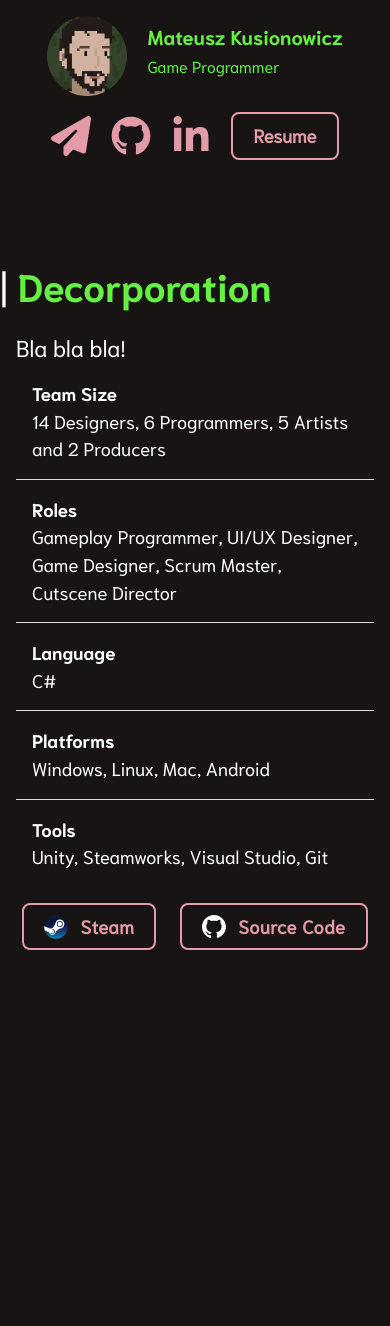
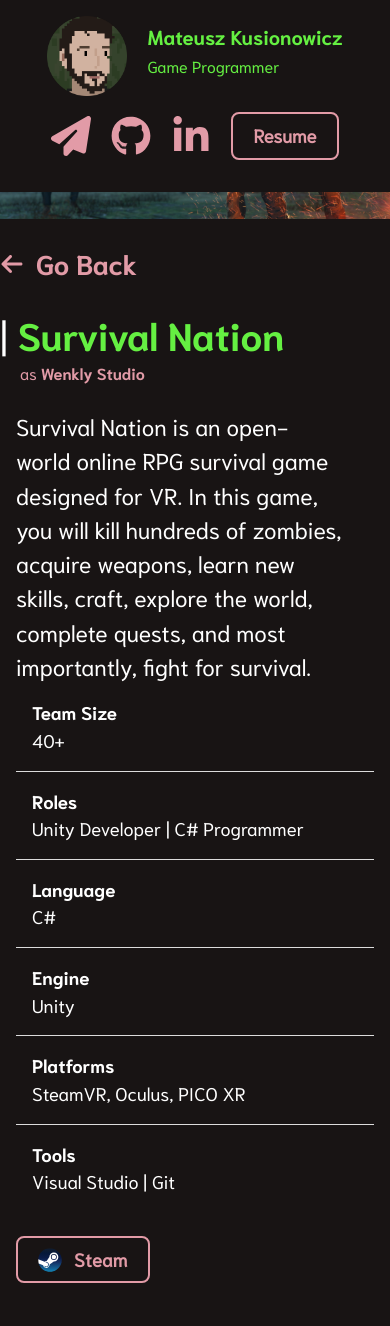
Before and after one commit to TheMatiaz0/thematiaz0.github.io, an Eleventy site: page src/project-pages.njk in a window 390 px wide. Shown: the top 1326 px of the page. Before the commit the page ends 982 px from the top, so only its background shows below. Built offline with nearby package versions, Linux system fonts and the light colour scheme; Eleventy itself is replaced by a stand-in of ours; files that its build step writes are made by us from their sources.

Commit message:
Refactor old projects and add new ones

```diff
--- a/src/_data/experience.json
+++ b/src/_data/experience.json
@@ -4,6 +4,7 @@
 			"name": "C#",
 			"experience": "4 Years",
 			"projectCount": "25+ Projects",
+      "description": "Object-oriented programming language",
 			"tag": "csharp"
 		},
 		{
@@ -11,6 +12,7 @@
 			"name": "JavaScript",
 			"experience": "1 Year",
 			"projectCount": "1 Project",
+      "description": "Masochistic programming language used by majority of websites (TypeScript is a lot better)",
 			"tag": "javascript"
 		},
 		{
@@ -18,17 +20,20 @@
 			"name": "Python",
 			"experience": "1 Year",
 			"projectCount": "1 Project",
+      "description": "High-level, dynamically typed programming language",
 			"tag": "python"
 		},
 		{
 			"iconUrl": "pol.webp",
 			"name": "Polish",
-			"experience": "Native"
+			"experience": "Native",
+      "description": "Language used in Poland"
 		},
 		{
 			"iconUrl": "eng.webp",
 			"name": "English",
-			"experience": "C1 Level"
+			"experience": "C1 Level",
+      "description": "Language used as primary communication between humans"
 		}
 	],
 	"tools": [
@@ -37,6 +42,7 @@
       "name": "Unity",
       "experience": "4 Years",
       "projectCount": "25+ Projects",
+      "description": "A video game engine that uses C#",
       "tag": "unity"
     },
     {
@@ -44,6 +50,7 @@
       "name": "Visual Studio",
       "experience": "4 Years",
       "projectCount": "25+ Projects",
+      "description": "An IDE (code editor) for C#",
       "tag": "vs"
     },
     {
@@ -51,6 +58,7 @@
       "name": "Git",
       "experience": "4 Years",
       "projectCount": "25+ Projects",
+      "description": "A source control language that allows you to do almost conflictless code sharing",
       "tag": "git"
     },
     {
@@ -58,6 +66,7 @@
       "name": "Figma",
       "experience": "6 Months",
       "projectCount": "3 Projects",
+      "description": "A UI/UX design and graphic design software",
       "tag": "figma"
     },
     {
@@ -65,6 +74,7 @@
       "name": "Photon Fusion",
       "experience": "1 Year",
       "projectCount": "1 Project",
+      "description": "A multiplayer/networking library for Unity",
       "tag": "fusion"
     }
   ],
@@ -73,36 +83,42 @@
       "iconUrl": "steam.png",
       "name": "SteamVR",
       "projectCount": "1 Project",
+      "description": "A platform from Valve that behaves as unified space between PC and VR headsets",
       "tag": "steamvr"
     },
     {
       "iconUrl": "windows.png",
       "name": "Windows",
       "projectCount": "25+ Projects",
+      "description": "An operating system made by Microsoft used by majority of video game users",
       "tag": "windows"
     },
     {
       "iconUrl": "pico.webp",
       "name": "PICO XR",
       "projectCount": "1 Project",
+      "description": "A platform for PICO VR headsets",
       "tag": "pico"
+    },
+    {
+      "iconUrl": "linux.png",
+      "name": "Linux",
+      "projectCount": "2 Projects",
+      "description": "A family of open-source operating systems",
+      "tag": "linux"
     },
     {
       "iconUrl": "android.png",
       "name": "Android",
       "projectCount": "1 Project",
+      "description": "A mobile operating system based on Linux",
       "tag": "android"
-    },
-    {
-      "iconUrl": "linux.png",
-      "name": "Linux",
-      "projectCount": "2 Projects",
-      "tag": "linux"
     },
     {
       "iconUrl": "macOS.png",
       "name": "macOS",
       "projectCount": "2 Projects",
+      "description": "A Unix operating system",
       "tag": "mac"
     }
   ]
--- a/src/_data/projects.json
+++ b/src/_data/projects.json
@@ -1,139 +1,226 @@
 [{
-  "showcaseWebmUrl": "decorporation.webm",
-  "title": "Decorporation",
+  "showcaseWebmUrl": "survival-nation.webm",
+  "showcaseHeaderUrl": "survival-nation.jpg",
+  "title": "Survival Nation",
   "studio": {
-    "studioLogo": "wenklyLogo.webp",
-    "studioName": "Cubepotato Games",
-    "studioUrl": "cubepotatogames"
+    "name": "Wenkly Studio",
+    "url": "https://www.wenklystudio.com"
   },
-  "shortDescription": "Bla bla bla!",
-  "startDate": "01/2022",
-  "endDate": "08/2022",
-  "url": "decorporation",
-  "tags": ["windows", "linux", "mac", "gamejam"],
+  "shortDescription": "Survival Nation is an open-world online RPG survival game designed for VR. In this game, you will kill hundreds of zombies, acquire weapons, learn new skills, craft, explore the world, complete quests, and most importantly, fight for survival.",
+  "startDate": "03/2022",
+  "endDate": "02/2023",
+  "url": "survival-nation",
+  "tags": ["steamvr", "oculus", "picoxr", "pico", "csharp", "unity", "vs", "git", "commercial", "steam", "fusion"],
   "details": [
     {
       "header": "Team Size",
-      "content": "14 Designers, 6 Programmers, 5 Artists and 2 Producers"
+      "content": "40+"
     },
     {
       "header": "Roles",
-      "content": "Gameplay Programmer, UI/UX Designer, Game Designer, Scrum Master, Cutscene Director"
+      "content": "Unity Developer | C# Programmer"
     },
     {
       "header": "Language",
       "content": "C#"
     },
     {
+      "header": "Engine",
+      "content": "Unity"
+    },
+    {
       "header": "Platforms",
-      "content": "Windows, Linux, Mac, Android"
+      "content": "SteamVR, Oculus, PICO XR"
     },
     {
       "header": "Tools",
-      "content": "Unity, Steamworks, Visual Studio, Git"
+      "content": "Visual Studio | Git"
+    }
+  ],
+  "sources": {
+    "showcasePlatform": "Steam",
+    "showcaseUrl": "https://store.steampowered.com/app/2153780/Survival_Nation"
+  }
+},
+
+  {
+  "showcaseWebmUrl": "1920-telegraphist.webm",
+  "showcaseHeaderUrl": "1920-telegraphist.jpg",
+  "title": "1920: The Telegraphist",
+  "studio": {
+    "name": "Cubepotato Games",
+    "url": "https://cubepotato.eu"
+  },
+  "shortDescription": "Made strategy rhythm game for HackYeah 2022 during 24 hours in 6-person team as programmer and sound & music artist, also handled a bit of scrum master role. Won 2nd place in Game Development #1 - Polish Great Battles category!",
+  "startDate": "11/2022",
+  "endDate": "11/2022",
+  "url": "1920-telegraphist",
+  "tags": ["windows", "csharp", "unity", "vs", "git", "gamejam", "noncommercial"],
+  "details": [
+    {
+      "header": "Team Size",
+      "content": "6"
+    },
+    {
+      "header": "Roles",
+      "content": "Project Manager | Scrum Master | Gameplay Programmer | Audio Designer | Game Designer"
+    },
+    {
+      "header": "Language",
+      "content": "C#"
+    },
+    {
+      "header": "Engine",
+      "content": "Unity"
+    },
+    {
+      "header": "Platforms",
+      "content": "Windows"
+    },
+    {
+      "header": "Tools",
+      "content": "Visual Studio | Git"
+    }
+  ],
+  "sources": {
+    "showcasePlatform": "Itch.io",
+    "showcaseUrl": "https://thematiaz0.itch.io/1920-telegraphist",
+    "codeUrl": "https://github.com/piratehacker/krakjam-2022"
+  }
+},
+  {
+  "showcaseWebmUrl": "decorporation.webm",
+  "showcaseHeaderUrl": "decorporation.webp",
+  "title": "Decorporation",
+  "studio": {
+    "name": "Cubepotato Games",
+    "url": "https://cubepotato.eu"
+  },
+  "shortDescription": "Made 3D FPS commercial game and published on Steam. Worked on a project wearing different hats - scrum master, programmer and UI designer. Programmed things like upgrade system inspired with Hades, camera system with Cinemachine, implementation of external APIs and handled a lot of various bugs.",
+  "startDate": "01/2022",
+  "endDate": "08/2022",
+  "url": "decorporation",
+  "tags": ["windows", "linux", "mac", "csharp", "unity", "vs", "git", "figma", "gamejam", "commercial", "steam", "scrum"],
+  "details": [
+    {
+      "header": "Team Size",
+      "content": "10+"
+    },
+    {
+      "header": "Roles",
+      "content": "Project Manager | Scrum Master | Optimization Programmer | Gameplay Programmer | Sound Designer | Cutscene Director"
+    },
+    {
+      "header": "Language",
+      "content": "C#"
+    },
+    {
+      "header": "Engine",
+      "content": "Unity"
+    },
+    {
+      "header": "Platforms",
+      "content": "Windows | Linux | Mac"
+    },
+    {
+      "header": "Tools",
+      "content": "Visual Studio | Steamworks | Git | Figma"
     }
   ],
   "sources": {
     "showcasePlatform": "Steam",
     "showcaseUrl": "https://store.steampowered.com/app/1968950/Decorporation",
     "codeUrl": "https://github.com/piratehacker/krakjam-2022"
-  },
-  "article": {
-    "sections": [{
-        "header": "Section 1",
-        "text": "This is an example!",
-        "content": "/kicm.webp"
-      },
-      {
-        "header": "Section 2",
-        "text": "This is an example too!",
-        "content": "/decorporation.webp"
-      }
-    ]
   }
 },
 {
   "showcaseWebmUrl": "kicm.webm",
+  "showcaseHeaderUrl": "kicm.webp",
   "title": "Keep it Cool, Man",
   "studio": {
-    "studioLogo": "",
-    "studioName": "Cyberevolver_Studios",
-    "studioUrl": "Cyberevolver_Studios"
+    "name": "Cyberevolver_Studios",
+    "url": "https://cyberevolver-studios.itch.io"
   },
-  "shortDescription": "Bla bla bla 22!",
-  "startDate": "01/2022",
-  "endDate": "08/2022",
+  "shortDescription": "Worked on arcade fast-paced typing game and released Unity game in 3-person team on Steam for free. Made all user interface (including animations created through C# using DOTween), implemented third-party APIs, created game content (like bomb letters, shotgun letters, etc), made Unity editor tools to speed up development process.",
+  "startDate": "08/2021",
+  "endDate": "07/2022",
   "url": "kicm",
-  "tags": ["csharp", "windows", "linux", "mac", "gamejam"],
+  "tags": ["windows", "linux", "mac", "csharp", "unity", "vs", "git", "figma", "noncommercial", "steam"],
   "details": [
     {
       "header": "Team Size",
-      "content": "14 Designers, 6 Programmers, 5 Artists and 2 Producers"
+      "content": "4"
     },
     {
       "header": "Roles",
-      "content": "Gameplay Programmer, UI/UX Designer, Game Designer, Scrum Master, Cutscene Director"
+      "content": "Gameplay Programmer | Tool Programmer | Animation Programmer (DOTween) | UI/UX Designer"
+    },
+    {
+      "header": "Language",
+      "content": "C#"
+    },
+    {
+      "header": "Engine",
+      "content": "Unity"
+    },
+    {
+      "header": "Platforms",
+      "content": "Windows | Linux | Mac"
+    },
+    {
+      "header": "Tools",
+      "content": "Visual Studio | Steamworks | Git | Figma"
     }
   ],
   "sources": {
     "showcasePlatform": "Steam",
-    "showcaseUrl": "https://store.steampowered.com/app/1968950/Decorporation",
-    "codeUrl": "https://github.com/piratehacker/krakjam-2022"
-  },
-  "article": {
-    "sections": [{
-        "header": "Section 1",
-        "text": "This is an example!",
-        "content": "/kicm.webp"
-      },
-      {
-        "header": "Section 2",
-        "text": "This is an example too!",
-        "content": "/decorporation.webp"
-      }
-    ]
+    "showcaseUrl": "https://store.steampowered.com/app/2000320/Keep_it_Cool_Man",
+    "codeUrl": "https://github.com/Biegus/LetterBattle"
   }
 },
 {
   "showcaseWebmUrl": "tgib.webm",
+  "showcaseHeaderUrl": "tgib.webp",
   "title": "This Game Is Broken",
   "studio": {
-    "studioLogo": "",
-    "studioName": "Cyberevolver_Studios",
-    "studioUrl": "Cyberevolver_Studios"
+    "name": "NullPtr",
+    "url": "https://krakjam.pl"
   },
-  "shortDescription": "Bla bla bla 22!",
-  "startDate": "01/2022",
-  "endDate": "08/2022",
+  "shortDescription": "Built a game in 72 hours with a four-person team in my first stationary game jam named KrakJam. Programmed mainly content such as bad effects when you pick up the glitches. Improved game after the release with postprocessing effects.",
+  "startDate": "01/2020",
+  "endDate": "02/2020",
   "url": "tgib",
-  "tags": ["csharp", "windows", "linux", "mac", "gamejam"],
+  "tags": ["windows", "android", "csharp", "unity", "vs", "git", "noncommercial", "gamejam"],
   "details": [
     {
       "header": "Team Size",
-      "content": "14 Designers, 6 Programmers, 5 Artists and 2 Producers"
+      "content": "4"
     },
     {
       "header": "Roles",
-      "content": "Gameplay Programmer, UI/UX Designer, Game Designer, Scrum Master, Cutscene Director"
+      "content": "Gameplay Programmer | Game Designer"
+    },
+    {
+      "header": "Language",
+      "content": "C#"
+    },
+    {
+      "header": "Engine",
+      "content": "Unity"
+    },
+    {
+      "header": "Platforms",
+      "content": "Windows | Android"
+    },
+    {
+      "header": "Tools",
+      "content": "Visual Studio | Git"
     }
   ],
   "sources": {
-    "showcasePlatform": "Steam",
-    "showcaseUrl": "https://store.steampowered.com/app/1968950/Decorporation",
-    "codeUrl": "https://github.com/piratehacker/krakjam-2022"
-  },
-  "article": {
-    "sections": [{
-        "header": "Section 1",
-        "text": "This is an example!",
-        "content": "/kicm.webp"
-      },
-      {
-        "header": "Section 2",
-        "text": "This is an example too!",
-        "content": "/decorporation.webp"
-      }
-    ]
+    "showcasePlatform": "Itch.io",
+    "showcaseUrl": "https://thematiaz0.itch.io/this-game-is-broken",
+    "codeUrl": "https://github.com/TheMatiaz0/This-Game-Is-Broken"
   }
 }
 ]
--- a/src/_includes/project-card.njk
+++ b/src/_includes/project-card.njk
@@ -26,4 +26,4 @@
                     <a href="{{projectItem.sources.showcaseUrl}}" type="button" class="tracking-wide btn-secondary max-w-sm flex flex-wrap align-middle gap-3 justify-center items-center paragraph"><div class="w-6 h-6"><img src="Steam_icon_logo.svg"></div>Steam</a>
             </div>
         </section>
-    </div>
+</div>
--- a/src/_includes/showcase-list.njk
+++ b/src/_includes/showcase-list.njk
@@ -1,10 +1,10 @@
 <div class="py-8 grid grid-cols-2 md:grid-cols-4 justify-between gap-y-10">
     {% for skill in skillList %}
-    <div class="flex flex-col justify-start items-center content-center text-center">
-        <img class="w-12 h-auto" src="{{skill.iconUrl}}" alt="Showcase Image" />
+    <div class="flex flex-col justify-center items-center content-center text-center">
+        <img class="w-12 h-auto" src="{{skill.iconUrl}}" alt="{{skill.description}}" />
         <h4>
             {% if skill.projectCount %}
-                <a class="secondary bold hover:text-white pt-2" href="/projects?filter={{skill.tag}}">
+                <a title="{{skill.description}}" class="secondary bold hover:text-white pt-2" href="/projects?filter={{skill.tag}}">
                 {{skill.name}}
                 </a>
             {% else %}
--- a/src/project-pages.njk
+++ b/src/project-pages.njk
@@ -7,11 +7,19 @@
 layout: default.njk
 ---
 
-<section class="pt-64">
-<h1 class="pb-4 introduction align-middle items-center"><span class="text-white">|</span> {{project.title}}</h1>
-<div class="flex flex-col md:flex-row">
-    <p class="big-paragraph px-4 text-white">{{project.shortDescription}}</p>
-    <div class="flex flex-col md:w-[2700px] md:p-0 p-4 flex-wrap">
+<section>
+<img src="{{project.showcaseHeaderUrl}}" alt="{{project.title}} thumbnail">
+<a href="/" class="flex py-6 justify-start items-center align-middle secondary hover:text-white gap-3">
+        <svg class="w-6 h-6" xmlns="http://www.w3.org/2000/svg" viewBox="0 0 448 512"><!--! Font Awesome Pro 6.2.1 by @fontawesome - https://fontawesome.com License - https://fontawesome.com/license (Commercial License) Copyright 2022 Fonticons, Inc. --><path class="w-1 h-1" fill="currentColor" d="M9.4 233.4c-12.5 12.5-12.5 32.8 0 45.3l160 160c12.5 12.5 32.8 12.5 45.3 0s12.5-32.8 0-45.3L109.2 288 416 288c17.7 0 32-14.3 32-32s-14.3-32-32-32l-306.7 0L214.6 118.6c12.5-12.5 12.5-32.8 0-45.3s-32.8-12.5-45.3 0l-160 160z"/></svg>
+        <h4>Go Back</h4>
+</a>
+<div>
+<h1 class="introduction align-middle leading-snug items-center"><span class="text-white">|</span> {{project.title}}</h1>
+<small class="mx-5 text-base secondary">as <a class="secondary bold hover:text-white" href="{{project.studio.url}}">{{project.studio.name}}</a></small>
+</div>
+<div class="flex flex-col md:flex-row py-6">
+    <p class="big-paragraph pl-4 pr-12 text-white">{{project.shortDescription}}</p>
+    <div class="flex flex-col md:w-[2800px] md:p-0 p-4 flex-wrap">
     {% for detail in project.details%}
     {% set borderClass = "" %}
     {% set paddingClass = "p-4" %}
@@ -26,16 +34,21 @@
         <p class="paragraph">{{detail.content}}</p>
     </div>
     {%endfor%}
-        <div class="flex justify-center py-4 gap-6">
-                    <a href="{{projectItem.sources.showcaseUrl}}" type="button" class="tracking-wide btn-secondary max-w-sm flex flex-wrap align-middle gap-3 justify-center items-center paragraph">
+        <div class="flex justify-start py-6 gap-4">
+                    <a href="{{project.sources.showcaseUrl}}" type="button" class="tracking-wide btn-secondary max-w-sm flex flex-wrap align-middle gap-3 justify-center items-center paragraph">
                         <div class="w-6 h-6"> <img src="Steam_icon_logo.svg" alt="Steam logo"></div>Steam
                     </a>
-                    <a href="{{projectItem.sources.codeUrl}}" type="button" class="tracking-wide btn-secondary max-wsm flex flex-wrap align-middle gap-3 justify-center items-center paragraph">
+                    {% if project.sources.codeUrl %}
+                    <a href="{{project.sources.codeUrl}}" type="button" class="tracking-wide btn-secondary max-wsm flex flex-wrap align-middle gap-3 justify-center items-center paragraph">
                         <div class="w-6 h-6"><img src="github-mark-white.svg" alt="GitHub logo"></div>Source Code
                     </a>
+                    {% endif %}
         </div>
     </div>
 </div>
+<section class="text-center py-12 introduction">
+    <h5>More information coming soon...</h5>
+</section>
 {#
 {% for section in project.article.sections %}
     <div class="pt-8 introduction">
```
Also changed, not shown: src/static/1920-telegraphist.jpg (added), src/static/survival-nation.jpg (added), src/static/tgib.webp (renamed from src/static/tgib-thumbnail.webp), src/static/wenklyLogo.webp (deleted), 1 other file.
